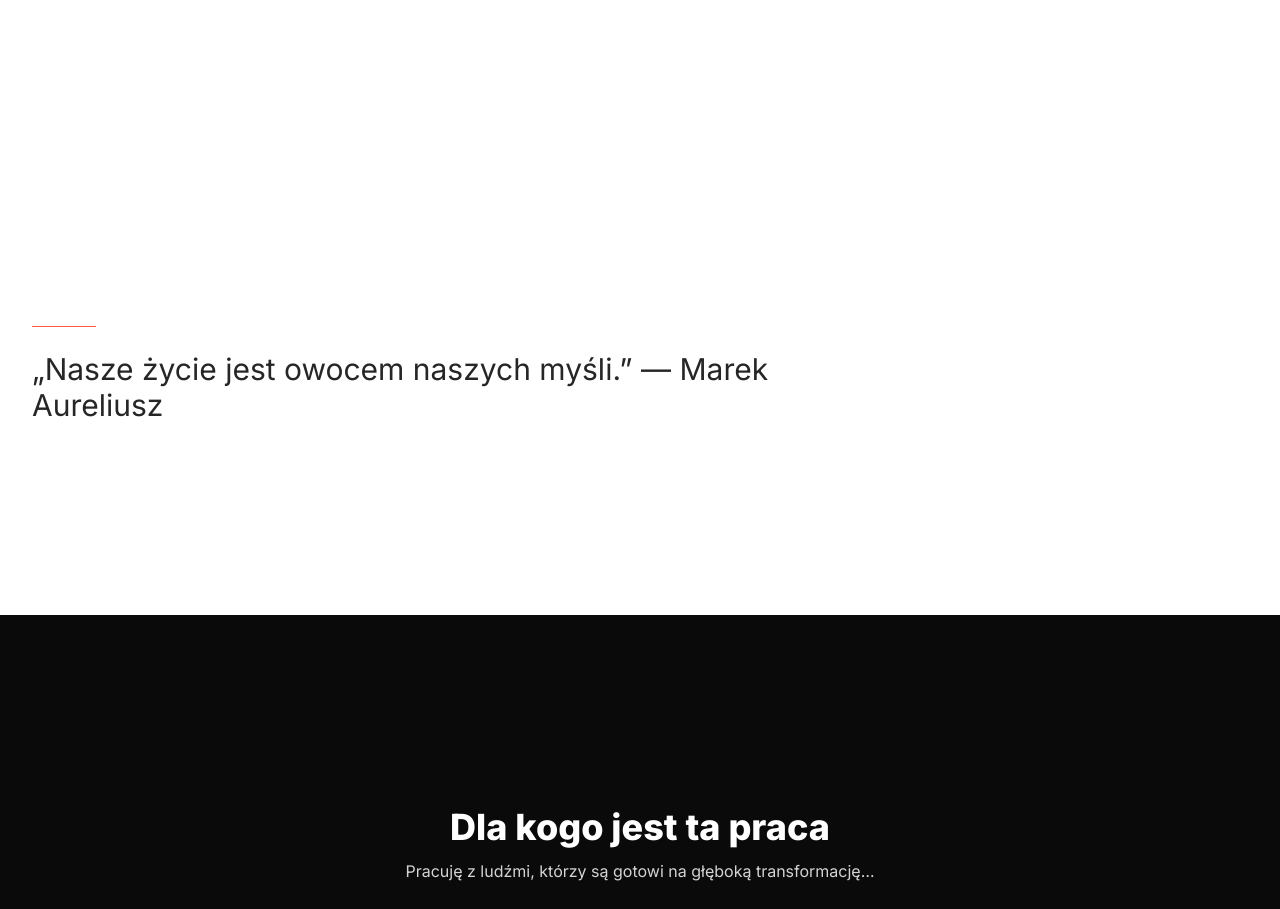
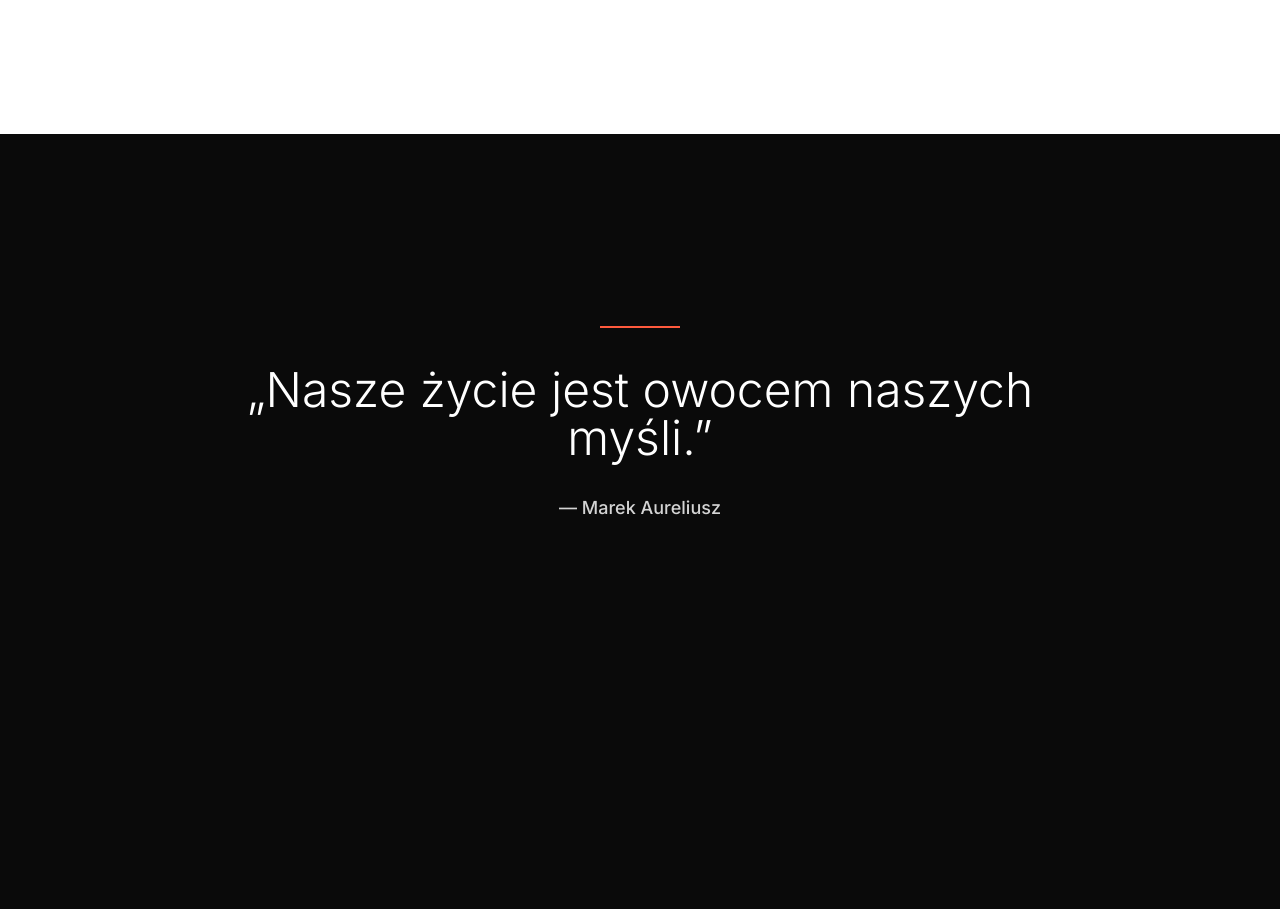
Before and after one commit to technikyvl/MAGIC-LANDING-PAGE-NEW, a Next.js app in the folder MAGICLIFELANDING/: page / in a window 1280 px wide. Shown: the part 800-1709 px from the top of the page. Built offline with nearby package versions, Linux system fonts and the light colour scheme.

Commit message:
Update page.jsx

```diff
--- a/MAGICLIFELANDING/app/page.jsx
+++ b/MAGICLIFELANDING/app/page.jsx
@@ -156,14 +156,31 @@ export default function Page() {
       </section>
 
       {/* 2) Cytat */}
-      <section className={"bg-white " + SPACING}>
+      <section className={"relative bg-neutral-950 text-white " + SPACING}>
         <div className={CONTAINER}>
-          <div className="reveal">
-            <div className="h-[1px] w-16 bg-accent"></div>
-            <blockquote className="mt-6 text-2xl sm:text-3xl leading-snug text-neutral-800 max-w-3xl">
-              „Nasze życie jest owocem naszych myśli.” — Marek Aureliusz
+          <div className="slow-reveal text-center">
+            <div className="inline-block h-[2px] w-20 bg-accent mb-8"></div>
+            <blockquote className="text-3xl sm:text-4xl lg:text-5xl leading-tight font-light text-white max-w-4xl mx-auto">
+              „Nasze życie jest owocem naszych myśli.”
             </blockquote>
+            <div className="mt-8 text-lg text-neutral-300 font-medium">
+              — Marek Aureliusz
+            </div>
           </div>
+        </div>
+
+        {/* Subtle background pattern */}
+        <div aria-hidden className="pointer-events-none absolute inset-0 [mask-image:radial-gradient(transparent,black_70%)]">
+          <svg className="absolute inset-0 h-full w-full" viewBox="0 0 100 100" preserveAspectRatio="none">
+            <defs>
+              <linearGradient id="quoteGrid" x1="0" y1="0" x2="1" y2="1">
+                <stop offset="0%" stopColor="#ff5a3d11" />
+                <stop offset="100%" stopColor="#ff5a3d05" />
+              </linearGradient>
+            </defs>
+            {[...Array(10)].map((_,i)=>(<line key={'v'+i} x1={(i+1)*9} y1="0" x2={(i+1)*9} y2="100" stroke="url(#quoteGrid)" strokeWidth="0.1" />))}
+            {[...Array(6)].map((_,i)=>(<line key={'h'+i} x1="0" y1={(i+1)*14.3} x2="100" y2={(i+1)*14.3} stroke="url(#quoteGrid)" strokeWidth="0.1" />))}
+          </svg>
         </div>
       </section>
 
```
